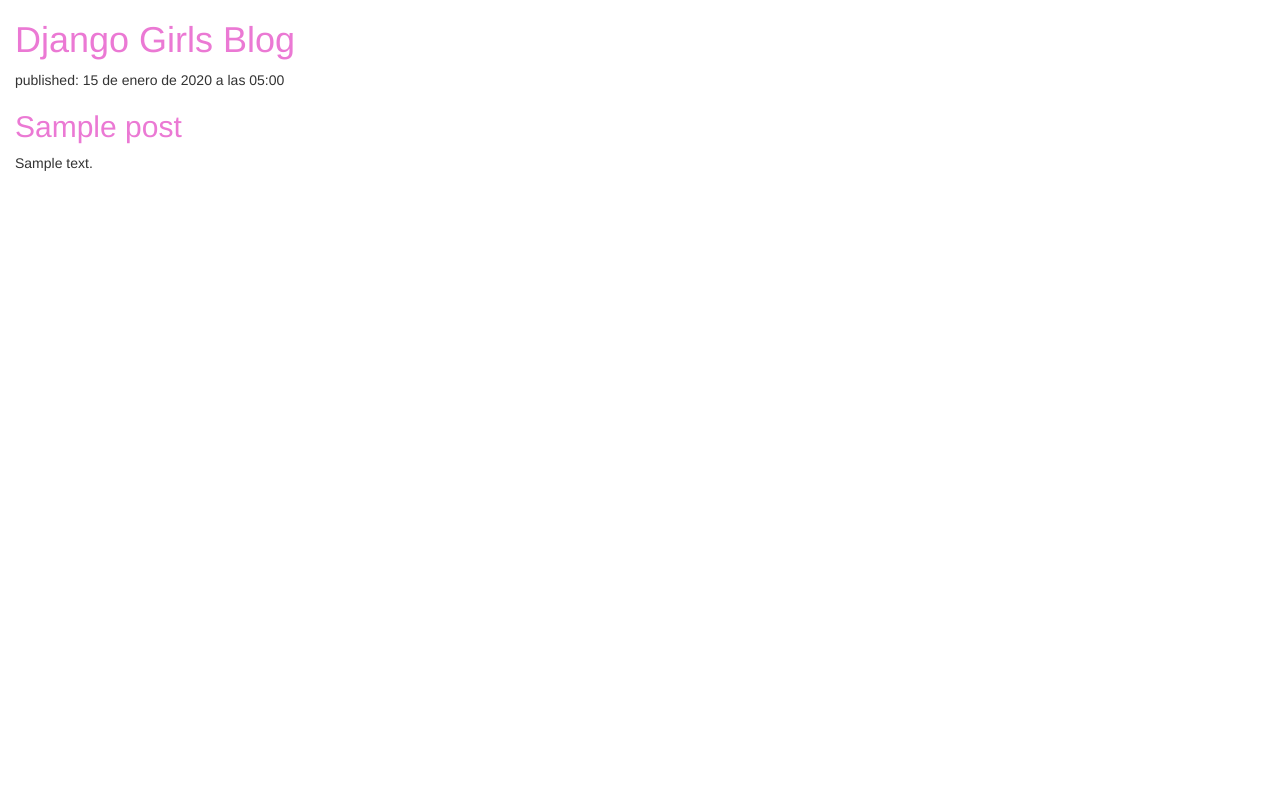
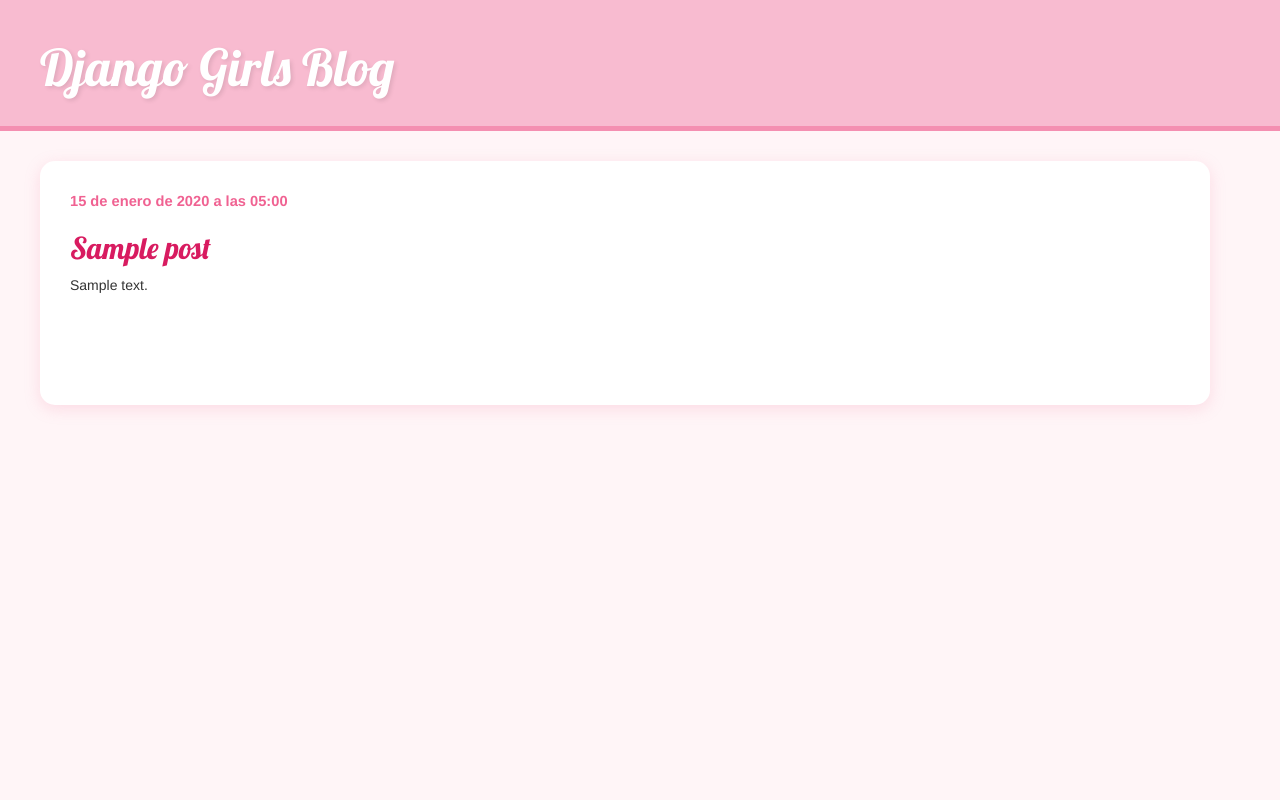
Before and after one commit to ivettzaragocin/djangogirls, a Django app: page / in a window 1280 px wide. Run offline with Django 5.2, Linux system fonts and the light colour scheme; tables that the repository leaves empty hold one stand-in row (values such as "Sample post"); some libraries are stand-ins or nearby versions.

Commit message:
Mejoraramiento de vistas

```diff
--- a/blog/static/css/blog.css
+++ b/blog/static/css/blog.css
@@ -1,6 +1,71 @@
-h1 a, h2 a {
-     color: #eb79d4;
+body {
+    background-color: #FFF5F7; /* Fondo general un rosa muy clarito y dulce */
 }
-body {
-    padding-left: 15px;
+
+.page-header {
+    background-color: #F8BBD0; /* Rosa pastel para la cabecera */
+    margin-top: 0;
+    padding: 20px 20px 20px 40px;
+    border-bottom: 5px solid #F48FB1; /* Una línea un poco más oscura debajo */
 }
+
+.page-header h1, .page-header h1 a, .page-header h1 a:visited, .page-header h1 a:active {
+    color: #ffffff;
+    font-size: 38pt;
+    text-decoration: none;
+    text-shadow: 2px 2px 4px rgba(0,0,0,0.1); /* Sombrepita sutil para resaltar el texto blanco */
+}
+
+.content {
+    margin-left: 40px;
+    background-color: #ffffff; /* Fondo blanco para la zona de los posts */
+    padding: 30px;
+    border-radius: 15px; /* Bordes redondeados súper bonitos */
+    box-shadow: 0px 4px 15px rgba(244, 143, 177, 0.25); /* Sombreado color rosa */
+    margin-top: 30px;
+}
+
+h1, h2, h3, h4 {
+    font-family: 'Lobster', cursive;
+}
+
+.date {
+    color: #F06292; /* Fecha en un rosa un poco más brillante */
+    font-weight: bold;
+    font-size: 11pt;
+}
+
+.save {
+    float: right;
+}
+
+.post-form textarea, .post-form input {
+    width: 100%;
+}
+
+.top-menu, .top-menu:hover, .top-menu:visited {
+    color: #ffffff;
+    float: right;
+    font-size: 26pt;
+    margin-right: 20px;
+}
+
+.post {
+    margin-bottom: 50px;
+    border-bottom: 2px dashed #F8BBD0; /* Línea de puntos rosa separando los posts */
+    padding-bottom: 20px;
+}
+
+.post:last-child {
+    border-bottom: none; /* Quitamos la línea en el último post */
+}
+
+.post h2 a, .post h2 a:visited {
+    color: #D81B60; /* Títulos en rosa oscuro/magenta para buena legibilidad */
+    text-decoration: none;
+    transition: color 0.3s;
+}
+
+.post h2 a:hover {
+    color: #F48FB1; /* Al pasar el ratón se vuelve pastel */
+}
--- /dev/null
+++ b/blog/templates/blog/base.html
@@ -0,0 +1,24 @@
+{% load static %}
+<!DOCTYPE html>
+<html>
+    <head>
+        <title>Django Girls blog</title>
+        <link rel="stylesheet" href="//maxcdn.bootstrapcdn.com/bootstrap/3.2.0/css/bootstrap.min.css">
+        <link rel="stylesheet" href="//maxcdn.bootstrapcdn.com/bootstrap/3.2.0/css/bootstrap-theme.min.css">
+        <link href='//fonts.googleapis.com/css?family=Lobster&subset=latin,latin-ext' rel='stylesheet' type='text/css'>
+        <link rel="stylesheet" href="{% static 'css/blog.css' %}">
+    </head>
+    <body>
+        <div class="page-header">
+            <h1><a href="/">Django Girls Blog</a></h1>
+        </div>
+        <div class="content container">
+            <div class="row">
+                <div class="col-md-8">
+                    {% block content %}
+                    {% endblock %}
+                </div>
+            </div>
+        </div>
+    </body>
+</html>
--- a/blog/templates/blog/post_list.html
+++ b/blog/templates/blog/post_list.html
@@ -1,22 +1,13 @@
-{% load static %}
-<html>
-    <head>
-        <title>Django Girls blog</title>
-        <link rel="stylesheet" href="//maxcdn.bootstrapcdn.com/bootstrap/3.2.0/css/bootstrap.min.css">
-        <link rel="stylesheet" href="//maxcdn.bootstrapcdn.com/bootstrap/3.2.0/css/bootstrap-theme.min.css">
-        <link rel="stylesheet" href="{% static 'css/blog.css' %}">
-    </head>
-    <body>
-        <div>
-            <h1><a href="/">Django Girls Blog</a></h1>
+{% extends 'blog/base.html' %}
+
+{% block content %}
+    {% for post in posts %}
+        <div class="post">
+            <div class="date">
+                {{ post.published_date }}
+            </div>
+            <h2><a href="">{{ post.title }}</a></h2>
+            <p>{{ post.text|linebreaksbr }}</p>
         </div>
-
-        {% for post in posts %}
-            <div>
-                <p>published: {{ post.published_date }}</p>
-                <h2><a href="">{{ post.title }}</a></h2>
-                <p>{{ post.text|linebreaksbr }}</p>
-            </div>
-        {% endfor %}
-    </body>
-</html>
+    {% endfor %}
+{% endblock %}
```
